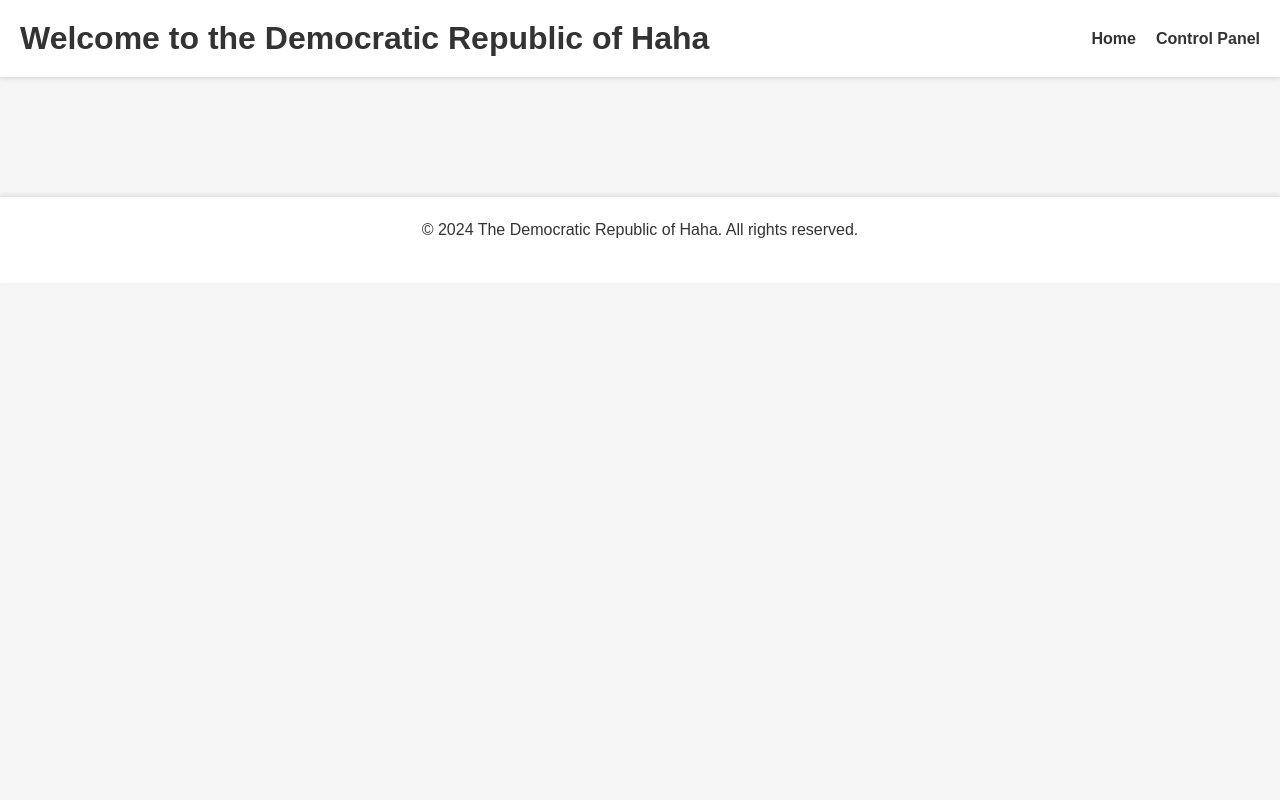
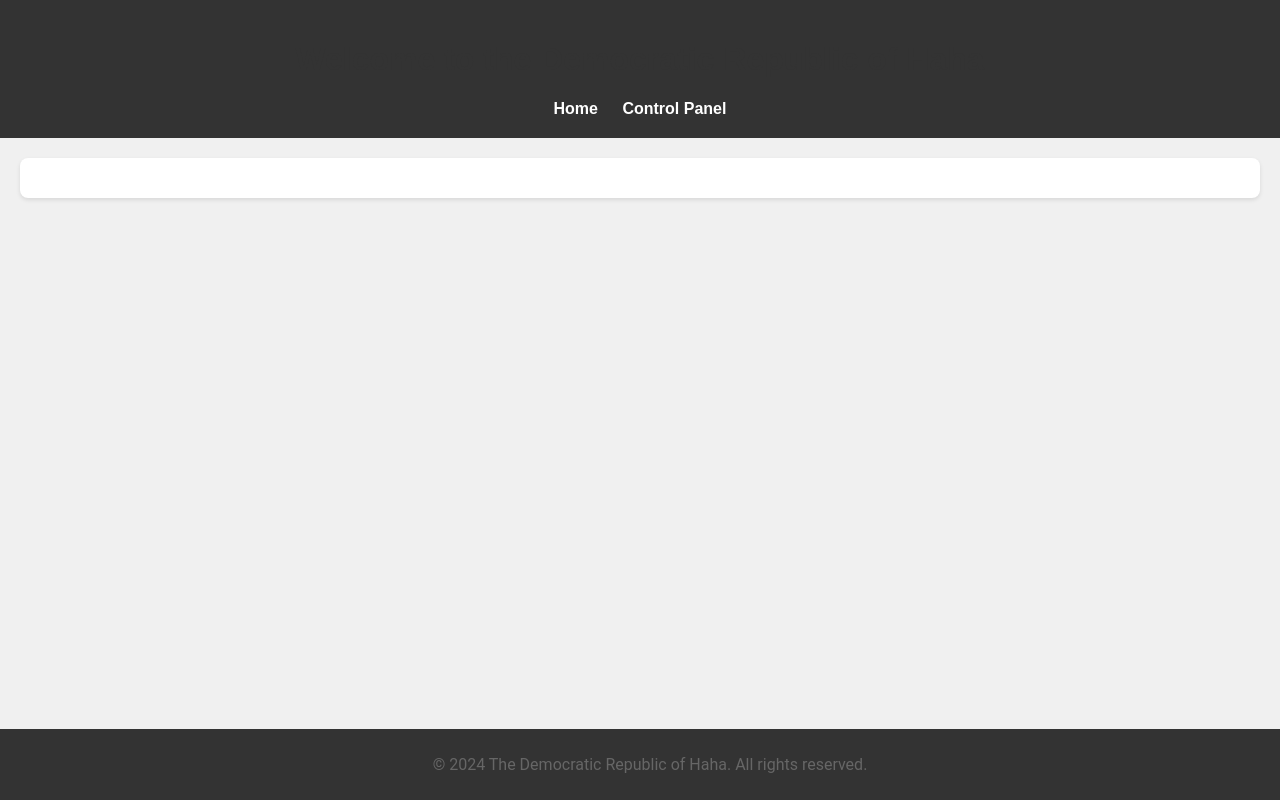
Before and after one commit to democratic-republic-of-haha/government, a plain HTML site: page index.html in a window 1280 px wide. Drawn offline with nearby package versions, Linux system fonts and the light colour scheme; no server answers.

Commit message:
Update styles.css

```diff
--- a/styles.css
+++ b/styles.css
@@ -1,141 +1,85 @@
-* {
+body {
+    font-family: Arial, sans-serif;
+    background-color: #f0f0f0;
     margin: 0;
     padding: 0;
-    box-sizing: border-box;
-}
-
-body {
-    font-family: 'Arial', sans-serif;
-    color: #333;
-    background-color: #f5f5f5;
 }
 
 header {
-    background-color: #fff;
+    background-color: #333;
+    color: #fff;
     padding: 20px;
-    box-shadow: 0 2px 4px rgba(0, 0, 0, 0.1);
-    display: flex;
-    justify-content: space-between;
-    align-items: center;
-    position: sticky;
-    top: 0;
-    z-index: 1000;
-}
-
-.logo-container {
-    display: flex;
-    align-items: center;
-}
-
-.logo {
-    width: 50px;
-    margin-right: 15px;
+    text-align: center;
 }
 
 nav ul {
-    list-style: none;
-    display: flex;
-    gap: 20px;
+    list-style-type: none;
+    margin: 0;
+    padding: 0;
 }
 
-nav a {
-    text-decoration: none;
-    color: #333;
-    font-weight: bold;
-    transition: color 0.3s;
+nav ul li {
+    display: inline;
+    margin: 0 10px;
 }
 
-nav a:hover {
-    color: #007BFF;
+nav ul li a {
+    color: #fff;
+    text-decoration: none;
+    font-weight: bold;
 }
 
 section {
-    padding: 60px 20px;
-    max-width: 800px;
-    margin: auto;
+    padding: 20px;
+    margin: 20px;
+    background-color: #fff;
+    border-radius: 8px;
+    box-shadow: 0 2px 4px rgba(0, 0, 0, 0.1);
 }
 
-h2 {
-    margin-bottom: 20px;
+footer {
+    background-color: #333;
+    color: #fff;
     text-align: center;
-    font-size: 2em;
-    color: #007BFF;
+    padding: 10px;
+    position: fixed;
+    width: 100%;
+    bottom: 0;
+}
+
+h1, h2, h3 {
+    font-family: 'Orbitron', sans-serif;
+    color: #333;
 }
 
 p {
-    line-height: 1.6;
-    margin-bottom: 20px;
+    font-family: 'Roboto', sans-serif;
+    color: #666;
 }
 
-form {
+#home-form {
     display: flex;
     flex-direction: column;
-    gap: 15px;
 }
 
-form label {
-    font-weight: bold;
+#home-form textarea {
+    margin-bottom: 10px;
+    padding: 10px;
+    font-size: 16px;
+    border-radius: 4px;
+    border: 1px solid #ccc;
 }
 
-form input, form textarea {
+#home-form button {
     padding: 10px;
-    border: 1px solid #ccc;
-    border-radius: 5px;
+    font-size: 16px;
+    color: #fff;
+    background-color: #007BFF;
+    border: none;
+    border-radius: 4px;
+    cursor: pointer;
 }
 
-form button {
-    padding: 10px;
-    border: none;
-    background-color: #007BFF;
-    color: #fff;
-    cursor: pointer;
-    transition: background-color 0.3s;
-}
-
-form button:hover {
+#home-form button:hover {
     background-color: #0056b3;
 }
-
-footer {
-    text-align: center;
-    padding: 20px;
-    background-color: #fff;
-    box-shadow: 0 -2px 4px rgba(0, 0, 0, 0.1);
-}
-
-@media (max-width: 768px) {
-    nav ul {
-        flex-direction: column;
-        gap: 10px;
-    }
-}
-
-
-/* Add fade-in animation */
-@keyframes fadeIn {
-    from {
-        opacity: 0;
-        transform: translateY(20px);
-    }
-    to {
-        opacity: 1;
-        transform: translateY(0);
-    }
-}
-
-section {
-    opacity: 0;
-    animation: fadeIn 1s forwards;
-}
-
-section:nth-of-type(2) {
-    animation-delay: 0.3s;
-}
-
-section:nth-of-type(3) {
-    animation-delay: 0.6s;
-}
-
-section:nth-of-type(4) {
-    animation-delay: 0.9s;
-}
```
